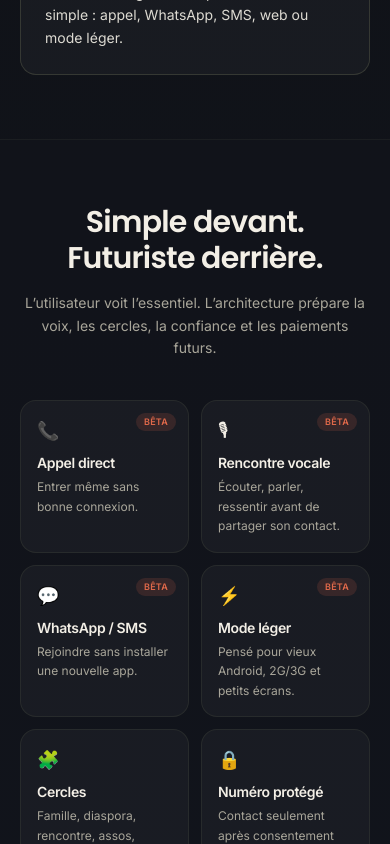
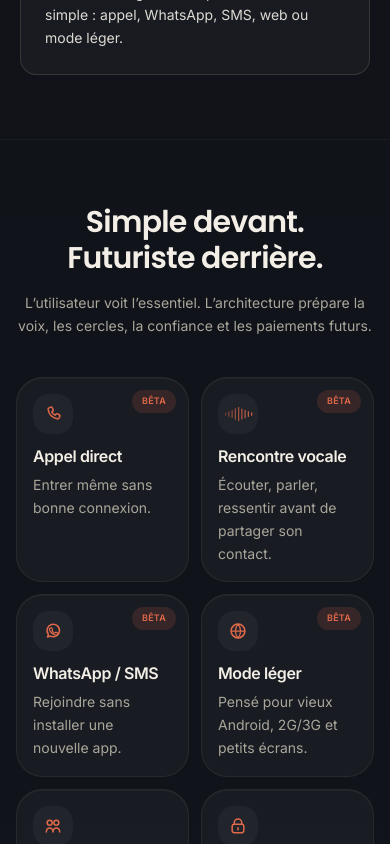
Before and after one commit to peupleaelionor/Ssmabe-, a Next.js app: page / in a window 390 px wide. Shown: the part 3240-4084 px from the top of the page. Built offline with nearby package versions, Linux system fonts and the light colour scheme.

Commit message:
feat: improve feature grid on old phones

```diff
--- a/src/components/landing/Features.tsx
+++ b/src/components/landing/Features.tsx
@@ -2,13 +2,16 @@
 
 import { motion } from "framer-motion";
 import { getContent } from "@/content";
+import { TelechatIcon } from "@/components/brand/TelechatAssets";
 
 const c = getContent("fr");
 
-/** Grille de fonctionnalités — compacte, 2 colonnes mobile, badge « bêta » sur le live. */
+const iconNames = ["call", "wave", "whatsapp", "web", "circle", "lock", "globe", "language", "shield"] as const;
+
+/** Grille de fonctionnalités — lisible sur 320px, dense seulement quand l'écran le permet. */
 export function Features() {
   return (
-    <section id="features" className="scroll-mt-20 border-y border-olive/10 bg-vert-nuit/40 px-5 py-16 sm:py-24">
+    <section id="features" className="scroll-mt-20 border-y border-olive/10 bg-vert-nuit/40 px-4 py-16 sm:px-5 sm:py-24">
       <div className="mx-auto max-w-5xl">
         <motion.div
           initial={{ opacity: 0, y: 14 }}
@@ -17,7 +20,7 @@ export function Features() {
           transition={{ duration: 0.5 }}
           className="mx-auto max-w-xl text-center"
         >
-          <h2 className="font-display text-3xl font-semibold text-ivoire sm:text-4xl">
+          <h2 className="text-balance font-display text-3xl font-semibold text-ivoire sm:text-4xl">
             {c.features.title}
           </h2>
           <p className="mt-4 text-sm leading-relaxed text-gris-doux sm:text-base">
@@ -25,7 +28,7 @@ export function Features() {
           </p>
         </motion.div>
 
-        <div className="mt-10 grid grid-cols-2 gap-3 sm:grid-cols-3 lg:grid-cols-4">
+        <div className="mt-10 grid grid-cols-1 gap-3 min-[390px]:grid-cols-2 md:grid-cols-3 lg:grid-cols-4">
           {c.features.items.map((f, i) => (
             <motion.div
               key={f.name}
@@ -33,16 +36,18 @@ export function Features() {
               whileInView={{ opacity: 1, y: 0 }}
               viewport={{ once: true, margin: "-30px" }}
               transition={{ duration: 0.4, delay: (i % 4) * 0.05 }}
-              className="relative rounded-2xl border border-olive/15 bg-white/[0.035] p-4"
+              className="relative rounded-[1.65rem] border border-olive/15 bg-white/[0.035] p-4 shadow-[inset_0_1px_0_rgba(255,255,255,0.035)] sm:p-5"
             >
               {"live" in f && f.live ? (
-                <span className="absolute right-3 top-3 rounded-full bg-terra/15 px-2 py-0.5 text-[9px] font-semibold uppercase tracking-wide text-terra">
+                <span className="absolute right-3 top-3 rounded-full bg-terra/15 px-2.5 py-1 text-[9px] font-semibold uppercase tracking-wide text-terra">
                   Bêta
                 </span>
               ) : null}
-              <span className="text-lg" aria-hidden>{f.icon}</span>
-              <h3 className="mt-2 text-sm font-semibold text-ivoire">{f.name}</h3>
-              <p className="mt-1 text-xs leading-relaxed text-gris-doux">{f.text}</p>
+              <span className="flex h-10 w-10 items-center justify-center rounded-2xl bg-white/[0.04] text-terra" aria-hidden>
+                <TelechatIcon name={iconNames[i % iconNames.length]} />
+              </span>
+              <h3 className="mt-3 text-base font-semibold leading-tight text-ivoire">{f.name}</h3>
+              <p className="mt-2 text-sm leading-relaxed text-gris-doux">{f.text}</p>
             </motion.div>
           ))}
         </div>
```
